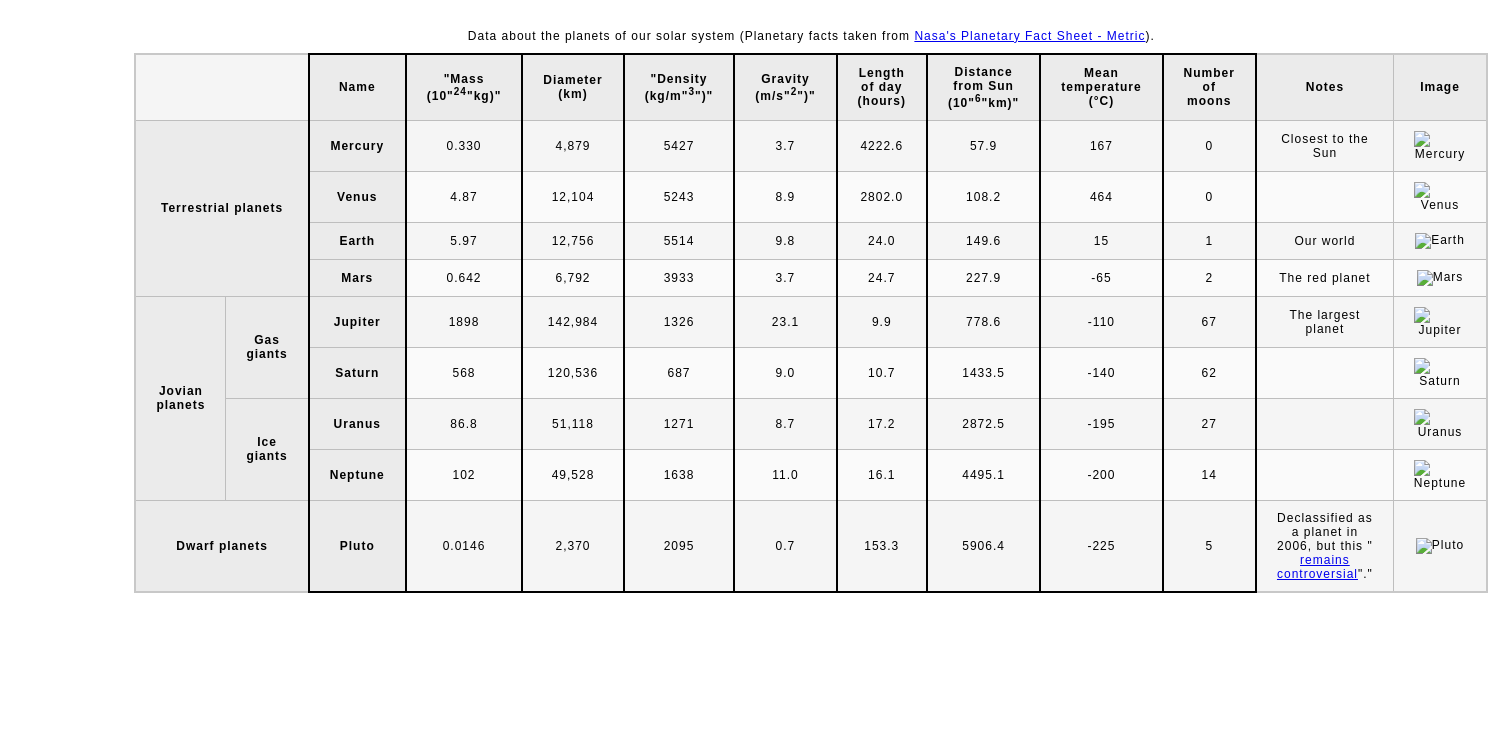
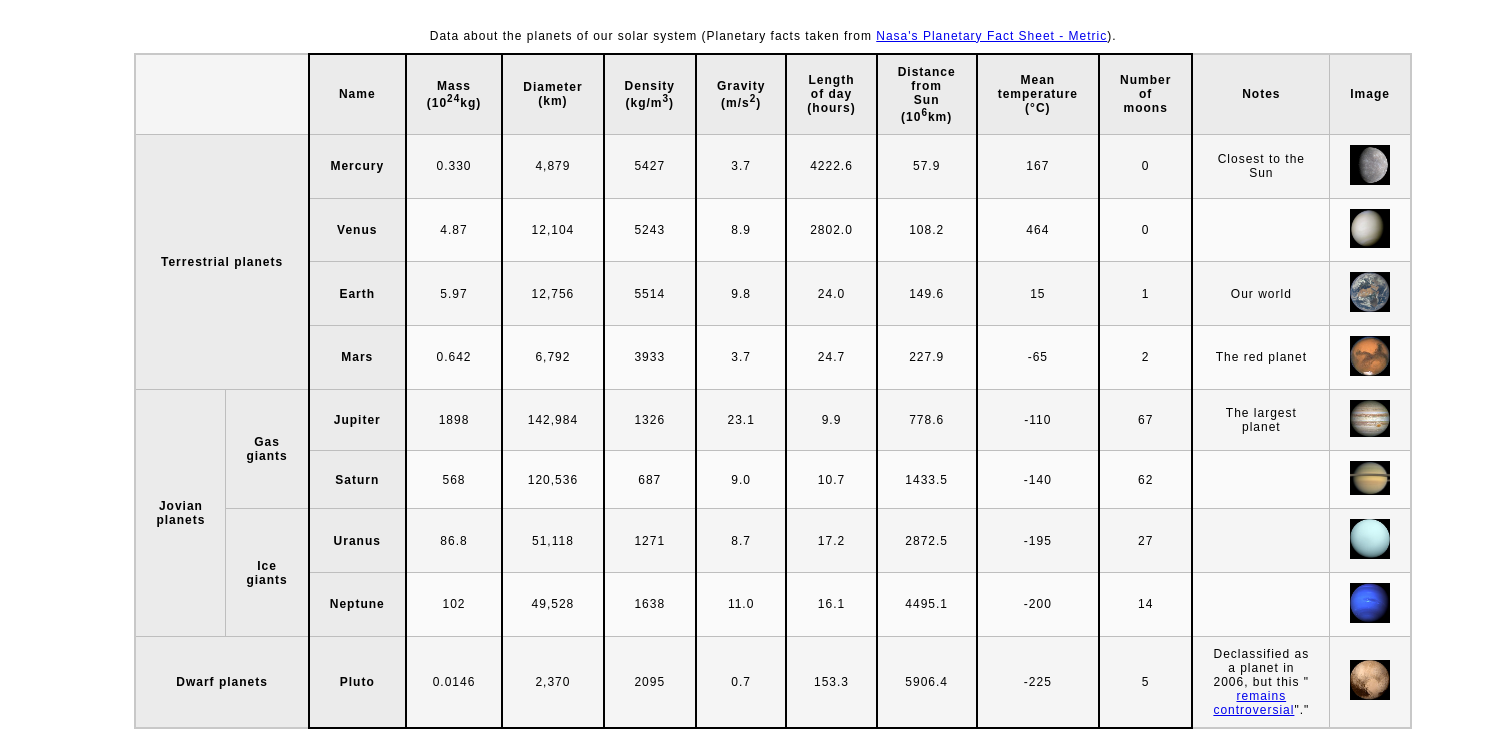
Before and after one commit to sxvnd/sxvnd.github.io, a plain HTML site: page planets-table/index.html in a window 1280 px wide. Shown: the part 61-800 px from the top of the page, 1488 px wide, since content can reach past the window. Drawn offline with Linux system fonts and the light colour scheme.

Commit message:
skills check 4 (v1.6)

```diff
--- a/planets-table/index.html
+++ b/planets-table/index.html
@@ -28,12 +28,12 @@
                     <tr>
                         <td colspan="2"></td>
                         <th scope="col">Name</th>
-                        <th scope="col">"Mass (10"<sup>24</sup>"kg)"</th>
+                        <th scope="col">Mass (10<sup>24</sup>kg)</th>
                         <th scope="col">Diameter (km)</th>
-                        <th scope="col">"Density (kg/m"<sup>3</sup>")"</th>
-                        <th scope="col">Gravity (m/s"<sup>2</sup>")"</th>
+                        <th scope="col">Density (kg/m<sup>3</sup>)</th>
+                        <th scope="col">Gravity (m/s<sup>2</sup>)</th>
                         <th scope="col">Length of day (hours)</th>
-                        <th scope="col">Distance from Sun (10"<sup>6</sup>"km)"</th>
+                        <th scope="col">Distance from Sun (10<sup>6</sup>km)</th>
                         <th scope="col">Mean temperature (°C)</th>
                         <th scope="col">Number of moons</th>
                         <th scope="col">Notes</th>
@@ -53,7 +53,7 @@
                         <td>167</td>
                         <td>0</td>
                         <td>Closest to the Sun</td>
-                        <td> <img src="planets-table/images/mercury.jpg" alt="Mercury"></td>
+                        <td> <img src="/images/mercury.jpg" alt="Mercury"></td>
                     </tr>
                     <tr>
                         <th scope="row">Venus</th>
@@ -66,7 +66,7 @@
                         <td>464</td>
                         <td>0</td>
                         <td></td>
-                        <td> <img src="planets-table/images/Venus.jpg" alt="Venus"></td>
+                        <td> <img src="/images/Venus.jpg" alt="Venus"></td>
                     </tr>
                     <tr>
                         <th scope="row">Earth</th>
@@ -79,7 +79,7 @@
                         <td>15</td>
                         <td>1</td>
                         <td>Our world</td>
-                        <td> <img src="planets-table/images/Earth.png" alt="Earth"></td>
+                        <td> <img src="/images/Earth.png" alt="Earth"></td>
                     </tr>
                     <tr>
                        <th scope="row">Mars</th>
@@ -92,7 +92,7 @@
                         <td>-65</td>
                         <td>2</td>
                         <td>The red planet</td>
-                        <td> <img src="planets-table/images/Mars.jpg" alt="Mars">
+                        <td> <img src="/images/Mars.jpg" alt="Mars">
                     </tr>
                     <tr>
                         <th rowspan="4" scope="rowgroup">Jovian planets</th>
@@ -107,7 +107,7 @@
                         <td>-110</td>
                         <td>67</td>
                         <td>The largest planet</td>
-                        <td> <img src="planets-table/images/Jupiter.jpg" alt="Jupiter"></td>
+                        <td> <img src="/images/Jupiter.jpg" alt="Jupiter"></td>
                     </tr>
                     <tr>
                         <th scope="row">Saturn</th>
@@ -120,7 +120,7 @@
                         <td>-140</td>
                         <td>62</td>
                         <td></td>
-                        <td> <img src="planets-table/images/Saturn.jpg" alt="Saturn"></td>
+                        <td> <img src="/images/Saturn.jpg" alt="Saturn"></td>
                     </tr>
                     <tr>
                        <th rowspan="2" scope="rowgroup">Ice giants</th>
@@ -134,7 +134,7 @@
                        <td>-195</td>
                        <td>27</td>
                        <td></td>
-                       <td> <img src="planets-table/images/Uranus.jpg" alt="Uranus"></td>
+                       <td> <img src="/images/Uranus.jpg" alt="Uranus"></td>
                     </tr>
                     <tr>
                        <th scope="row">Neptune</th>
@@ -147,7 +147,7 @@
                         <td>-200</td>
                         <td>14</td>
                         <td></td>
-                        <td> <img src="planets-table/images/Neptune.jpg" alt="Neptune"></td>
+                        <td> <img src="/images/Neptune.jpg" alt="Neptune"></td>
                     </tr>
                     <tr>
                         <th colspan="2" scope="row">Dwarf planets</th>
@@ -162,7 +162,7 @@
                         <td>5</td>
                         <td>Declassified as a planet in 2006, but this "
                             <a href="https://www.usatoday.com/story/tech/2014/10/02/pluto-planet-solar-system/16578959/">remains controversial</a>"."
-                            <td> <img src="planets-table/images/Pluto.jpg" alt="Pluto"></td>
+                            <td> <img src="/images/Pluto.jpg" alt="Pluto"></td>
                         </td>
                     </tr>
                 </tbody>
```
